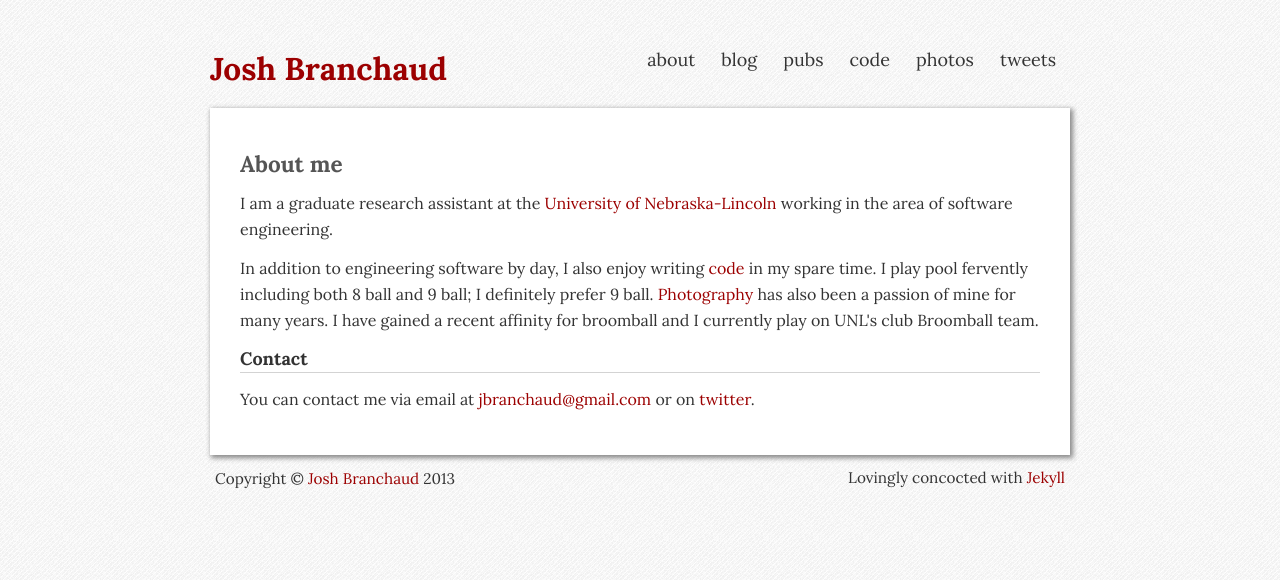
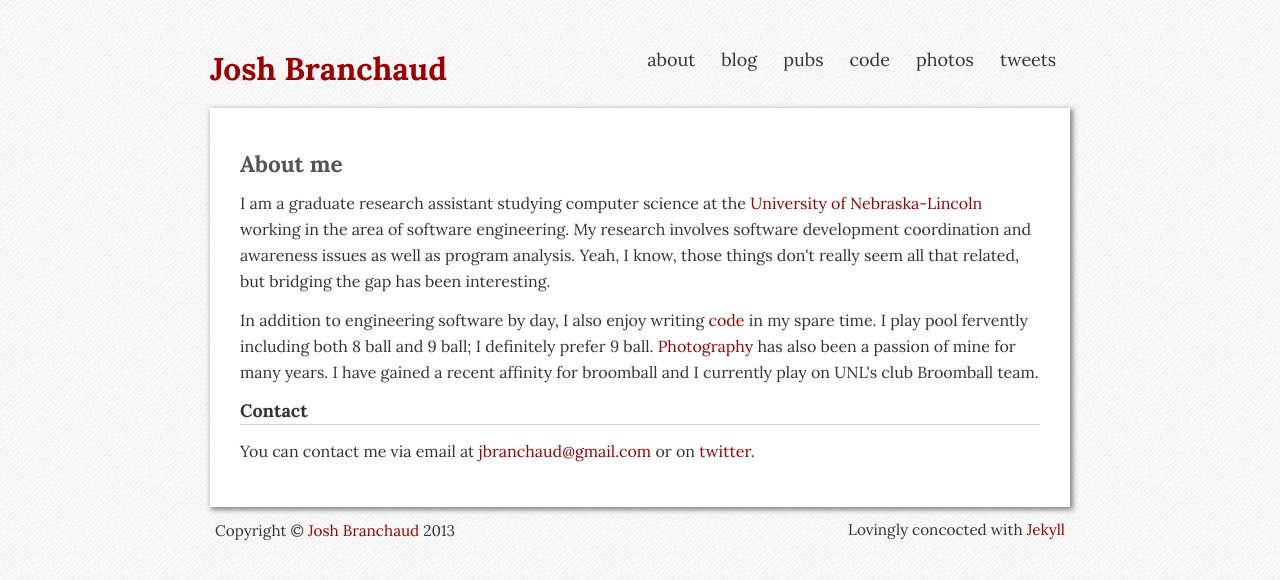
Before and after one commit to jbranchaud/blog, a Jekyll site: the page built from about.html, in a window 1280 px wide. Shown: the top 580 px of the page. Built offline with Jekyll 4.4.1, drawn with Linux system fonts in a browser that asks for light colours.

Commit message:
Updating the explanation of my research position on the About page.

```diff
--- a/about.html
+++ b/about.html
@@ -11,9 +11,14 @@ title: about
 
     <h1>About me</h1>
 
-    <p>I am a graduate research assistant at the
+    <p>I am a graduate research assistant studying computer science
+    at the
     <a href="http://cse.unl.edu">University of Nebraska-Lincoln</a>
-    working in the area of software engineering.</p>
+    working in the area of software engineering.
+    My research involves software development coordination and awareness
+    issues as well as program analysis. Yeah, I know, those things don't
+    really seem all that related, but bridging the gap has been
+    interesting.</p>
 
     <p>In addition to engineering software by day, I also enjoy writing
     <a href="https://github.com/jbranchaud">code</a> in my spare time.
```
